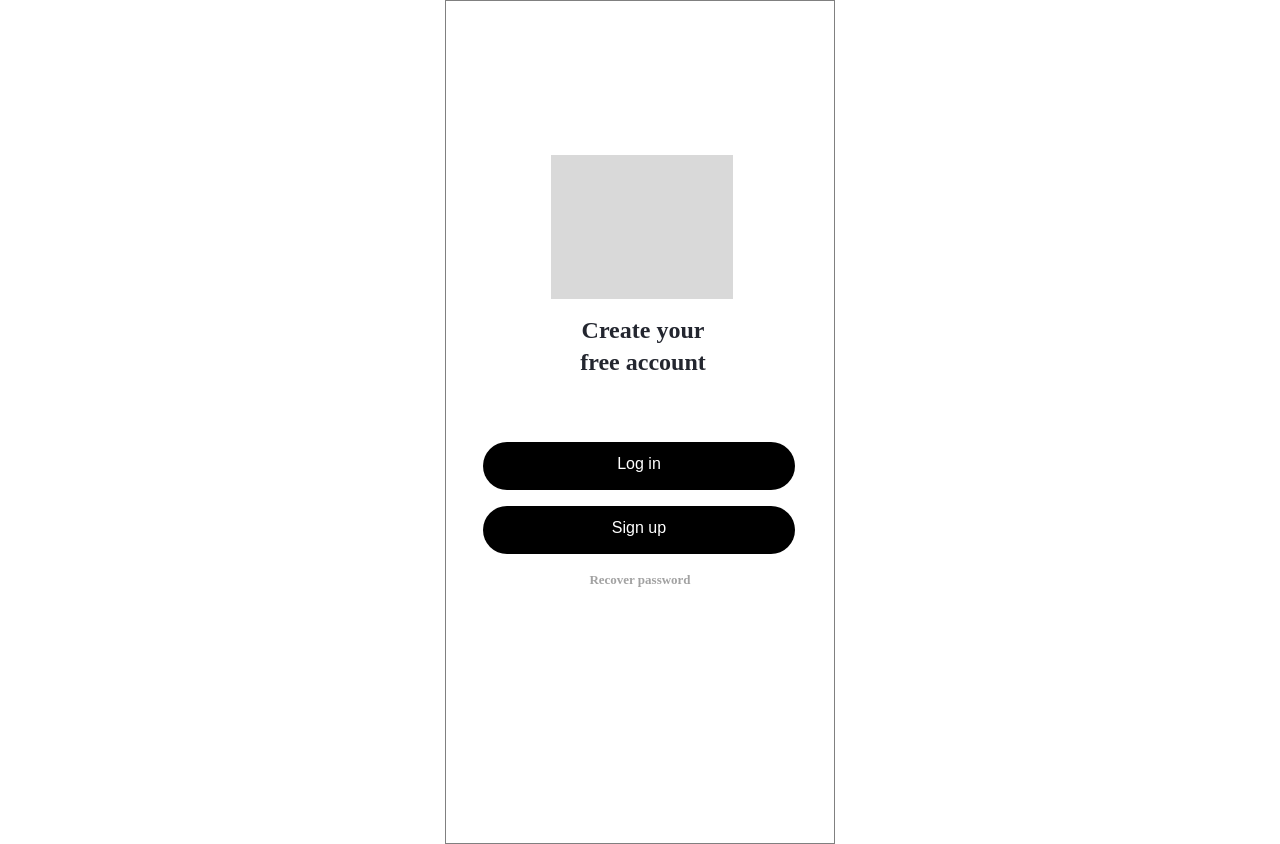
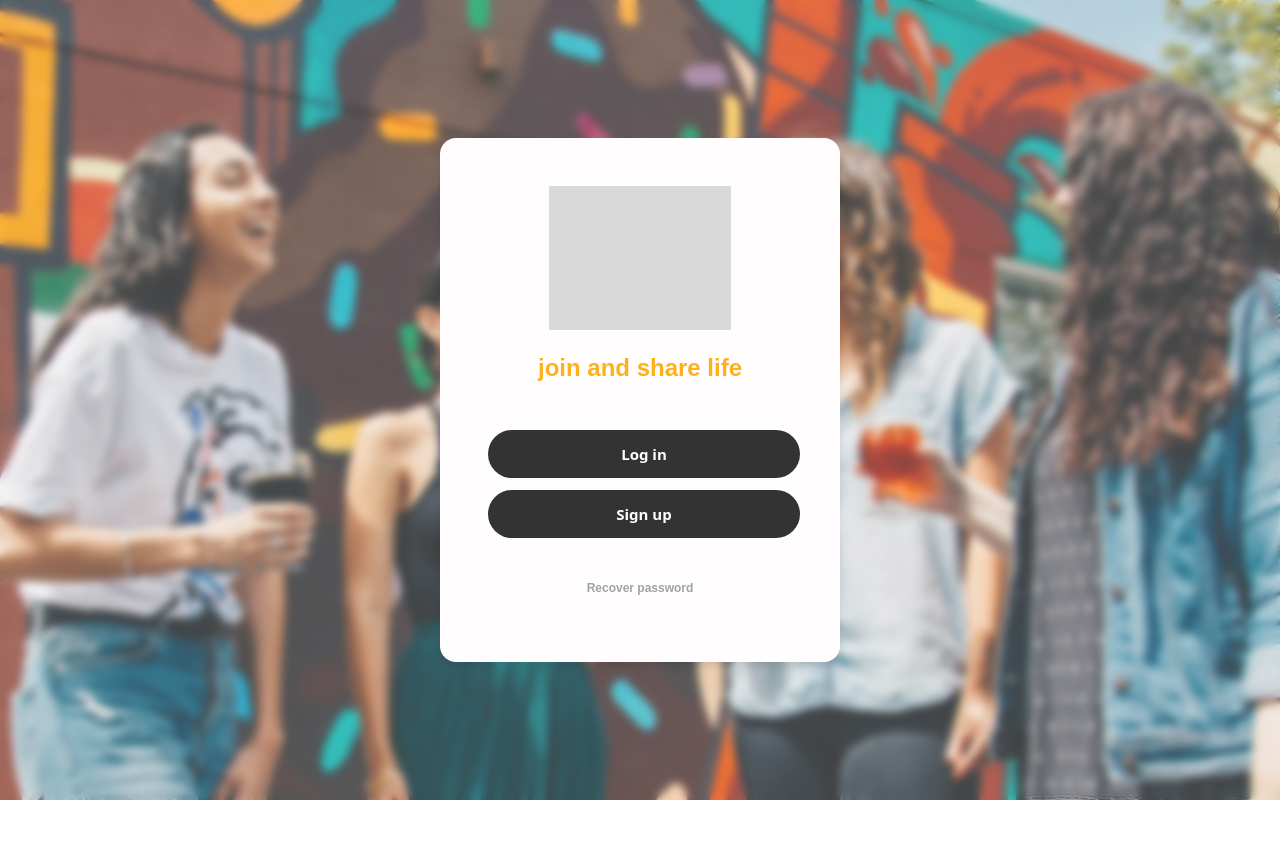
Before and after one commit to ists000/ists_bbs, a plain HTML site: page homepage.html in a window 1280 px wide. After the commit the page ends 800 px from the top, so only its background shows below. Drawn offline with nearby package versions, Linux system fonts and the light colour scheme.

Commit message:
adjust css&html of signup/ login/ resset psw/ homepage

```diff
--- a/css/homepage.css
+++ b/css/homepage.css
@@ -4,99 +4,100 @@
   box-sizing: border-box;
 }
 
-body {
-  font-family: sans-serif;
-  display: flex;
-  justify-content: center;
-  height: 100vh;
+body, html {
+  height: 100%;
 }
-.container {
+
+.container-fluid {
   display: flex;
   flex-direction: column;
   justify-content: center;
   align-items: center;
-  width: 390px;
-  height: 844px;
-  border: solid;
-  border-color: grey;
-  border-width: 1px;
-  position: relative;
+  min-height: 100vh;
 }
 
-.inter-body {
-  font-family: "Inter", sans-serif;
-  font-weight: 700;
+.img_homepage {
+  display: flex;
+  justify-content: center;
+  align-items: center;
+  width: 100%;
 }
 
-.btn {
-  background-color: black;
-  color: white;
-  border: none;
-  width: 312px;
-  height: 48px;
-  border-radius: 90px;
-  font-size: 16px;
-  font-family: inherit;
-  margin-bottom: 10px;
-  position:absolute;
-  line-height: 32px;
+.recover-password {
+  display: flex;
+  justify-content: center;
+  text-align: center;
+  width: 100%;
+  margin-top: 10px;
 }
 
-/* 修改按钮的鼠标悬停样式 */
-.btn:hover {
-  background-color: #333; /* 悬停时的背景颜色 */
-  color: white; /* 悬停时的文本颜色 */
+.recover-password a {
+  color: #A2A2A2;
+  font-family: Poppins, sans-serif;
+  font-size: 12px;
+  font-weight: 600;
+  text-decoration: none;
+}
+
+@media (max-width: 499px){
+.container-fluid {
+  padding: 1rem;
+  background-image: none;
+  background-color: #FFFDFE;
+}
+}
+
+@media (min-width: 500px) {
+  body {
+    background-image: url('/img/demo4.jpeg');
+    background-size: cover;
+    background-position: center center;
+    background-attachment: fixed;
+  }
+  .container-fluid {
+    padding: 1rem;
+    background-color: rgba(255, 255, 255, 0.2); /* 设置白色背景及60%的透明度 */
+    backdrop-filter: blur(4px);
+  }
+
+.login-card {
+  background-color: #FFFDFE;
+  padding: 48px;
+  border-radius: 1rem;
+  box-shadow: 0 4px 8px rgba(0, 0, 0, 0.1);
+  max-width: 400px;
+  margin: auto;
+}
 }
 
 
-.img_homepage {
-  width: 182px;
-  height: 144px;
-  position: absolute;
-  top: 154px;
-  left: 105px;
+.homepage-title {
+  color: #FFB11B;
+  margin-top: 24px;
+  margin-bottom: 48px;
+  font-family: Poppins, sans-serif;
+  font-size: 24px;
+  font-weight: 600;
+  text-align: center;
 }
 
-.homepage-title{
-  position: absolute;
-  top: 313px;
-  left: 115px;
-  gap: 12px;
-  width: 164px;
-  height: 64px;
-  opacity: 0px;
-  font-family: Poppins;
-  font-size: 24px;
+.btn, .btn-primary, .btn-secondary {
+  border: 0px;
+  background-color: #333;
+  width: 312px;
+  height: 48px;
+  font-size: 15px;
   font-weight: 600;
-  line-height: 32px;
+  border-radius: 90px;
+  margin-bottom: 12px;
+  display: flex;
+  align-items: center;
+  justify-content: center;
   text-align: center;
-  color:#23262F;
-
+  padding: 0;
 }
 
-.btn-primary {
-  top: 441px;
-  left:37px;
+.btn:hover {
+  background-color: #FFB11B;
+  color: white;
 }
-
-.btn-secondary {
-  top: 505px;
-  left:37px;
-}
-
-.recover-password a  {
-  position:absolute;
-  color: #A2A2A2 ;
-  width: 130px;
-  height: 23px;
-  top: 563px;
-  gap: 12px;
-  transform: translateX(-50%);
-  font-family: Poppins;
-  font-size: 13px;
-  font-weight: 600;
-  line-height: 32px;
-  text-decoration: none;
-  display: flex;
-  justify-content: center;
-}
--- a/css/login.css
+++ b/css/login.css
@@ -4,24 +4,23 @@
     box-sizing: border-box;
   }
 
-  body {
-    font-family: sans-serif;
+  body, html {
+    font-family: Poppins, sans-serif;
+    width: 100%;
+    height: 100%;
     display: flex;
     justify-content: center;
-    height: 100vh;
+    align-items: center;
 }
-  .container {
+
+.container-fluid {
   display: flex;
   flex-direction: column;
   justify-content: center;
   align-items: center;
-    width: 390px;
-    height: 844px;
-    border: solid;
-    border-color: grey;
-    border-width: 1px;
-    position: relative;
+  min-height: 100vh;
 }
+
 
   .inter-body {
     font-family: "Inter", sans-serif;
@@ -29,40 +28,37 @@
   }
 
   .btn {
-    background-color: black;
+    border: 0px;
+    background-color: #333;
+    border: none;
     color: white;
-    border: none;
-    width: 312px;
+    width: 100%;
+    max-width: 312px;
     height: 48px;
     border-radius: 90px;
-    font-size: 16px;
-    font-family: inherit;
+    font-size: 15px;
     margin-bottom: 10px;
-    position:absolute;
-    line-height: 32px;
+    display: inline-flex;
+    justify-content: center;
+    align-items: center;
 }
 
-  /* 修改按钮的鼠标悬停样式 */
 .btn:hover {
-    background-color: #333; /* 悬停时的背景颜色 */
-    color: white; /* 悬停时的文本颜色 */
+  background-color: #FFB11B;
+  color: white;
 }
-
-
 
   .login-form {
     max-width: 400px;
     width: 100%;
     padding: 20px;
     margin: auto;
-    position: relative;
-    top: -90px;
-    margin-left: 6px;
   }
+
 
   .login-title {
     font-weight: bold;
-    color: #23262F;
+    color: #FFB11B;
 
   }
 
@@ -76,27 +72,26 @@
 
 
   .form-control {
-    background-color: #ebf0f8 !important;
+  background-color: #FAF9F0 !important;
   border: none;
   width: 311px;
   height: 46px;
-    font-size: 16px;
+  font-size: 12px;
+  font-family: sans-serif;
   border-radius: 6px;
-
-
   }
 
   .img_login img {
-    position: relative;
-    width: 390px;
-    height: 218.8px;
-    top: -36px;
+    width: 100%;
+    max-width: 390px;
+    height: auto;
 }
 
 
   .forget-password {
+    font-family: sans-serif;
     text-align: right;
-    margin-right: 15px;
+    margin-right: 14px;
   }
 
   .forget-password a {
@@ -108,6 +103,7 @@
 
   .btn_login {
     margin-top: 15px;
+
   }
 
 
@@ -117,6 +113,8 @@
   }
 
 .tips-text p {
+  font-family: sans-serif;
+  font-size: 0.8rem;
   color:#718096;
     ;
   }
@@ -125,3 +123,34 @@
     color:  #425466;
     font-weight: bold;
   }
+
+  @media (max-width: 499px){
+    .container-fluid {
+      padding: 1rem;
+      background-image: none;
+      background-color: #FFFDFE;
+    }
+    }
+
+    @media (min-width: 500px) {
+      body {
+        background-image: url('/img/demo4.jpeg');
+        background-size: cover;
+        background-position: center center;
+        background-attachment: fixed;
+      }
+      .container-fluid {
+        padding: 1rem;
+        background-color: rgba(255, 255, 255, 0.2);
+        backdrop-filter: blur(4px);
+      }
+
+    .login-card {
+      background-color: #FFFDFE;
+      padding: 20px;
+      border-radius: 1rem;
+      box-shadow: 0 4px 8px rgba(0, 0, 0, 0.1);
+      max-width: 400px;
+      margin: auto;
+    }
+    }
--- a/css/reset.css
+++ b/css/reset.css
@@ -1,6 +1,16 @@
-.inter-body {
-  font-family: "Inter", sans-serif;
-  font-weight: 500;
+* {
+  margin: 0;
+  padding: 0;
+  box-sizing: border-box;
+}
+
+body {
+  font-family: Poppins, sans-serif;
+  width: 100%;
+  height: 100%;
+  display: flex;
+  justify-content: center;
+  align-items: center;
 }
 
 .box {
@@ -15,12 +25,13 @@
   width: 307px;
   height: 67px;
   margin: 20px 20px 0 40px;
-  color: #23262f;
+  color: #425466;
 }
 
 .header h2 {
   font-size: 24px;
   margin-bottom: 12px;
+  color: #FFB11B;
 }
 
 .header p {
@@ -41,7 +52,9 @@ form {
 }
 
 .form-control {
-  background-color: #edf2f7;
+  font-family: sans-serif;
+  font-size:12px;
+  background-color: #FAF9F0;
   height: 46px;
   border-radius: 6px;
   border: none;
@@ -85,9 +98,55 @@ form {
   width: 307px;
 }
 
-.btn.btn-dark {
-  --bs-btn-border-radius: 90px;
-  background-color: #141416;
+.btn {
+  border: 0px;
+  background-color: #333;
+  border: none;
+  color: white;
+  width: 100%;
+  max-width: 312px;
   height: 48px;
+  border-radius: 90px;
+  font-size: 15px;
   margin-bottom: 10px;
+  display: inline-flex;
+  justify-content: center;
+  align-items: center;
 }
+
+.btn:hover {
+background-color: #FFB11B;
+color: white;
+}
+
+
+@media (max-width: 499px){
+  .container-fluid {
+    padding: 1rem;
+    background-image: none;
+    background-color: #FFFDFE;
+  }
+  }
+
+  @media (min-width: 500px) {
+    body {
+      background-image: url('/img/demo4.jpeg');
+      background-size: cover;
+      background-position: center center;
+      background-attachment: fixed;
+    }
+    .container-fluid {
+      padding: 1rem;
+      background-color: rgba(255, 255, 255, 0.2);
+      backdrop-filter: blur(4px);
+    }
+
+  .login-card {
+    background-color: #FFFDFE;
+    padding: 20px;
+    border-radius: 1rem;
+    box-shadow: 0 4px 8px rgba(0, 0, 0, 0.1);
+    max-width: 400px;
+    margin: auto;
+  }
+  }
--- a/css/signup.css
+++ b/css/signup.css
@@ -1,31 +1,43 @@
-.inter-body {
-  font-family: "Inter", sans-serif;
-  font-weight: 500;
+* {
+  margin: 0;
+  padding: 0;
+  box-sizing: border-box;
 }
 
-.box {
-  width: 390px;
-  height: 844px;
-  margin: 50px auto 0 auto;
-  border: 1px solid black;
+body, html {
+  font-family: Poppins, sans-serif;
+  width: 100%;
+  height: 100%;
+  display: flex;
+  justify-content: center;
+  align-items: center;
 }
 
+.container-fluid {
+  display: flex;
+  flex-direction: column;
+  justify-content: center;
+  align-items: center;
+  width: 100%;
+  padding: 1rem;
+}
 /* --------- Heading --------- */
-.header {
-  width: 307px;
-  height: 67px;
-  margin: 20px 20px 0 40px;
-  color: #23262f;
+.header, form {
+  width: 100%;
+  max-width: 307px;
+  margin: 0 auto;
 }
 
 .header h2 {
   font-size: 24px;
   margin-bottom: 12px;
+  margin: 0 auto;
 }
 
 .header p {
   font-size: 14px;
   margin-bottom: 12px;
+  margin: 0 auto;
 }
 
 /* --------- Input --------- */
@@ -38,15 +50,19 @@ form {
 }
 
 .form-group {
-  margin: 0px auto 22px auto;
-  /* height: 71px; */
+  width: 100%;
+  margin-bottom: 22px;
+
 }
 
 .form-control {
-  background-color: #edf2f7;
-  height: 46px;
+  font-family: sans-serif;
+  font-size: 12px;
+  background-color: #FAF9F0;
+  height: 36px;
   border-radius: 6px;
   border: none;
+  width: 100%;
 }
 
 .form-control::placeholder {
@@ -59,13 +75,76 @@ form {
 }
 
 /* --------- Btn --------- */
-.btn.btn-dark {
-  --bs-btn-border-radius: 90px;
-  background-color: #141416;
-  margin-bottom: 10px;
+.btn {
+  border: 0px;
+  background-color: #333;
+  border: none;
+  color: white;
+  width: 100%;
+  max-width: 312px;
+  height: 48px;
+  border-radius: 90px;
+  font-size: 15px;
+  margin-bottom: 5px;
+  display: inline-flex;
+  justify-content: center;
+  align-items: center;
+}
+
+.btn:hover {
+background-color: #FFB11B;
+color: white;
 }
 
 .form-group .form-label a {
-  color: #141416;
+  color: #FFB11B;
   text-decoration: none;
 }
+
+
+@media (max-width: 499px){
+  .container-fluid {
+    padding: 1rem;
+    background-image: none;
+    background-color: #FFFDFE;
+  }
+  }
+
+  @media (min-width: 500px) {
+      body {
+        background-image: url('/img/demo4.jpeg');
+        background-size: cover;
+        background-position: center center;
+        background-attachment: fixed;
+      }
+      .container-fluid {
+        width: 100%;
+        min-height: 100vh;
+        display: flex;
+        flex-direction: column;
+        justify-content: center;
+        align-items: center;
+        padding: 1rem;
+        background-color: rgba(255, 255, 255, 0.2);
+        backdrop-filter: blur(4px);
+      }
+
+  .login-card {
+    position: relative;
+    background-color: #FFFDFE;
+    display: flex;
+    flex-direction: column;
+    justify-content: center;
+    align-items: center;
+    width: 100%;
+    padding: 45px;
+    border-radius: 1rem;
+    box-shadow: 0 4px 8px rgba(0, 0, 0, 0.1);
+    max-width: 480px;
+    display: flex;
+    flex-direction: column;
+    justify-content: center;
+    align-items: center;
+    margin: auto;
+  }
+  }
--- a/homepage.html
+++ b/homepage.html
@@ -11,16 +11,15 @@
 </head>
 
 <body>
-  <div class="container">
-
+  <div class="container-fluid">
+    <div class="login-card">
      <!--image-->
       <div class="img_homepage">
           <img src="/img/Rectangle 128.png" alt="logo">
       </div>
 
            <!--title-->
-          <h2 class=" homepage-title">Create your free account</h2>
-
+      <h2 class=" homepage-title">join and share life</h2>
           <!--button-->
         <div class="mb-4 d-flex flex-column">
             <a href="login.html" class="btn btn-primary ">Log in</a>
@@ -31,8 +30,6 @@
         <div class="recover-password">
             <p><a href="reset.html">Recover password</a></p>
         </div>
-
-      </div>
   </div>
   </div>
 
```
Also changed, not shown: index.html (+3 -7 lines), login.html (+5 -10 lines), reset1.html (+6 -10 lines), reset2.html (+3 -7 lines), signup.html (+7 -14 lines), css/index.css (renamed from css/style.css), img/demo4.jpeg (added). Lines whose indentation alone changed are shown as unchanged.
